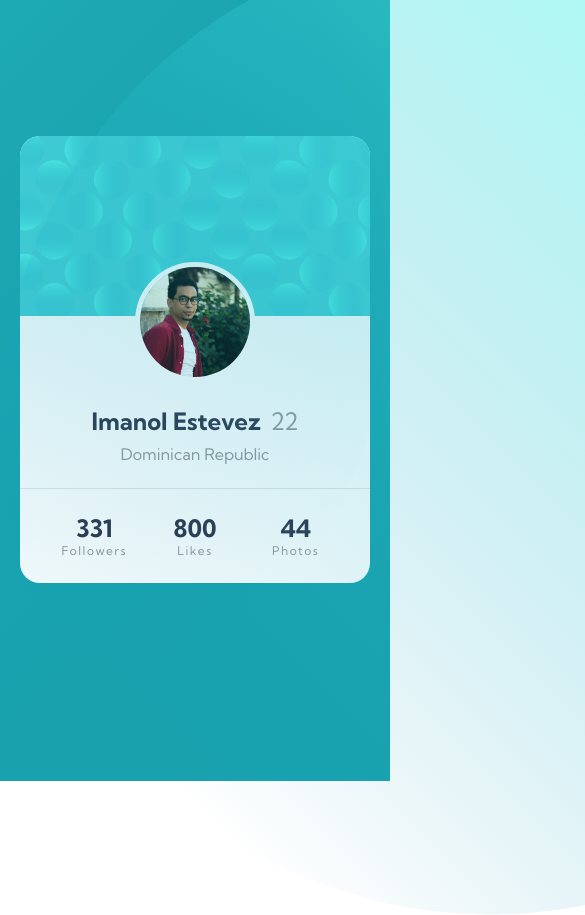
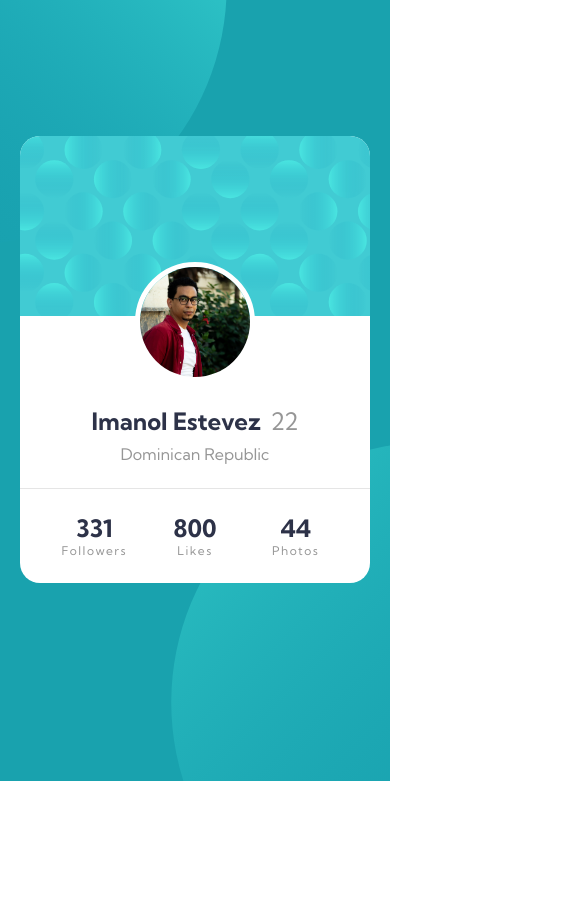
Before and after one commit to ethannathaniel/profile_card_cmpnt, a plain HTML site: page index.html in a window 390 px wide. Shown: the part 63-978 px from the top of the page, 585 px wide, since content can reach past the window. After the commit the page ends 844 px from the top, so only its background shows below. Drawn offline with Linux system fonts and the light colour scheme.

Commit message:
adding svg & falta el media query de la tablet

```diff
--- a/index.html
+++ b/index.html
@@ -33,6 +33,7 @@
       justify-content: center;
       align-items: center;
       position: relative;
+      overflow: hidden;
     }
     .card-container {
       width: 350px;
@@ -40,6 +41,7 @@
       overflow: hidden;
       background-color: white;
       text-align: center;
+      position: relative;
     }
     .card-banner {
       background-image: url(./images/bg-pattern-card.svg);
@@ -115,12 +117,26 @@
       position: absolute;
     }
     .c1 {
-      top: 0;
-      left: 0;
+      top: -344px;
+      left: -80px;
     }
     .c2 {
-      bottom: 0;
-      right: 0;
+      bottom: -464px;
+      right: -98px;
+    }
+    @media (max-width: 640px) {
+      .circles img {
+        height: auto;
+        width: 520px;
+      }
+      .c1 {
+        top: -212px;
+        left: -293px;
+      }
+      .c2 {
+        bottom: -181px;
+        right: -301px;
+      }
     }
   </style>
 </head>
```
